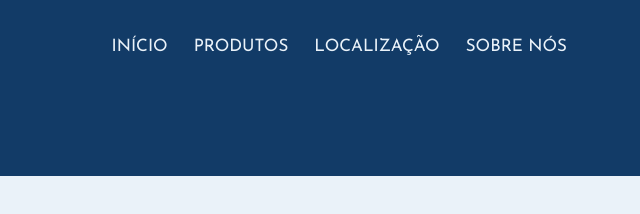
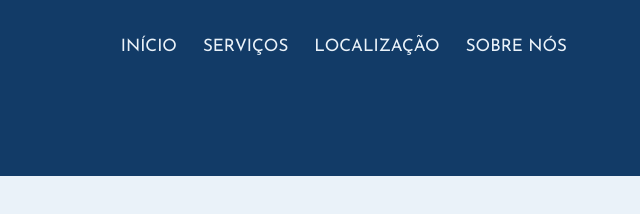
Before and after one commit to heitorborges2010/Trabalho-Final-Web, a plain HTML site: page servicos.html in a window 1280 px wide. Shown: the top 214 px of the page, 640-1280 px from the left. Drawn offline with Linux system fonts and the light colour scheme.

Commit message:
Change 'Produtos' link to 'Serviços' in menu

```diff
--- a/servicos.html
+++ b/servicos.html
@@ -17,7 +17,7 @@
 	<nav id="menu">
 			<ol type="I" start="8">
 				<li><a href="index.html">Início</a></li>
-				<li><a href="servicos.html" class="ativo">Produtos</a></li>
+				<li><a href="servicos.html" class="ativo">Serviços</a></li>
 				<li><a href="localizacao.html">Localização</a></li>
 				<li><a href="sobre nos.html">Sobre Nós</a></li>
 			</ol>
```
